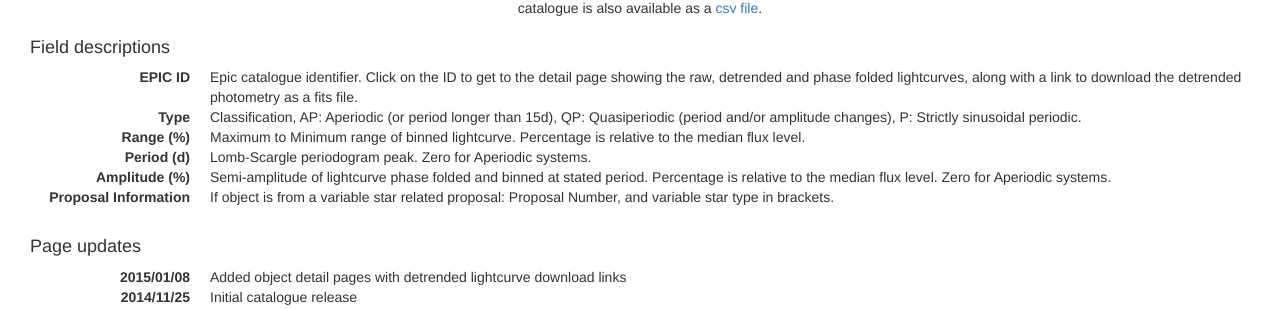
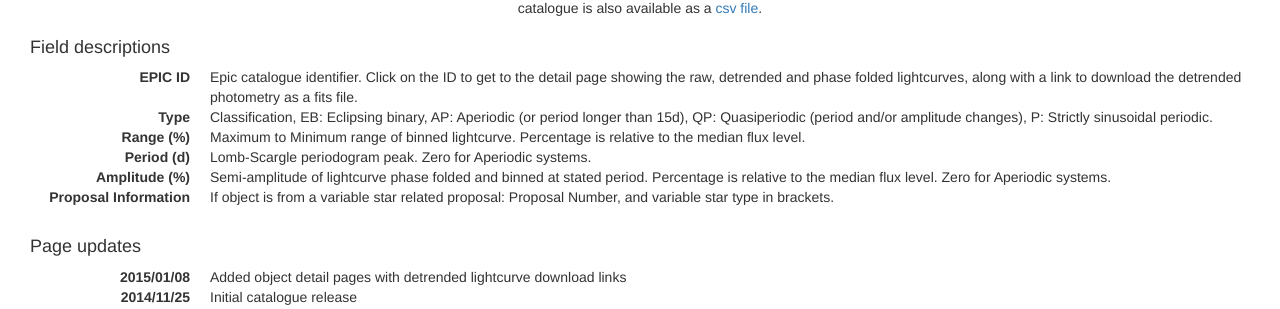
Before and after one commit to mindriot101/k2varcat, a Python web app: template k2var/templates/index.html in a window 1280 px wide. Shown: the part 142-451 px from the top of the page. Run offline with Jinja, Linux system fonts and the light colour scheme; the template is opened without the code that fills it, so the values that code supplies are empty; some libraries are stand-ins or nearby versions.

Commit message:
Add EB category to types description

```diff
--- a/k2var/templates/index.html
+++ b/k2var/templates/index.html
@@ -23,7 +23,7 @@
             <dt>EPIC ID</dt>
             <dd>Epic catalogue identifier. Click on the ID to get to the detail page showing the raw, detrended and phase folded lightcurves, along with a link to download the detrended photometry as a fits file.</dd>
             <dt>Type</dt>
-            <dd>Classification, AP: Aperiodic (or period longer than 15d), QP: Quasiperiodic (period and/or amplitude changes), P: Strictly sinusoidal periodic.</dd>
+            <dd>Classification, EB: Eclipsing binary, AP: Aperiodic (or period longer than 15d), QP: Quasiperiodic (period and/or amplitude changes), P: Strictly sinusoidal periodic.</dd>
             <dt>Range (%)</dt>
             <dd>Maximum to Minimum range of binned lightcurve. Percentage is relative to the median flux level.</dd>
             <dt>Period (d)</dt>
```
